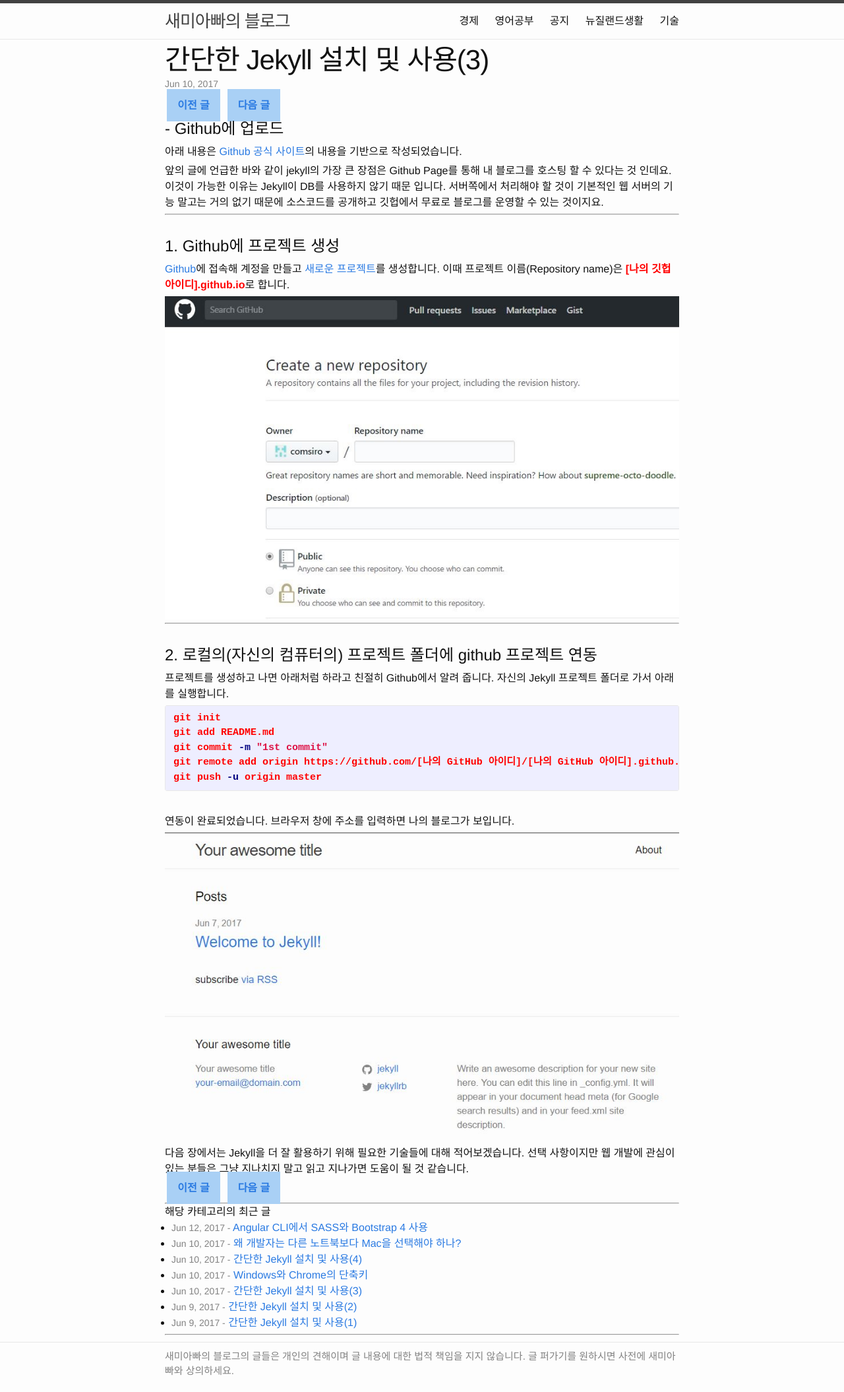
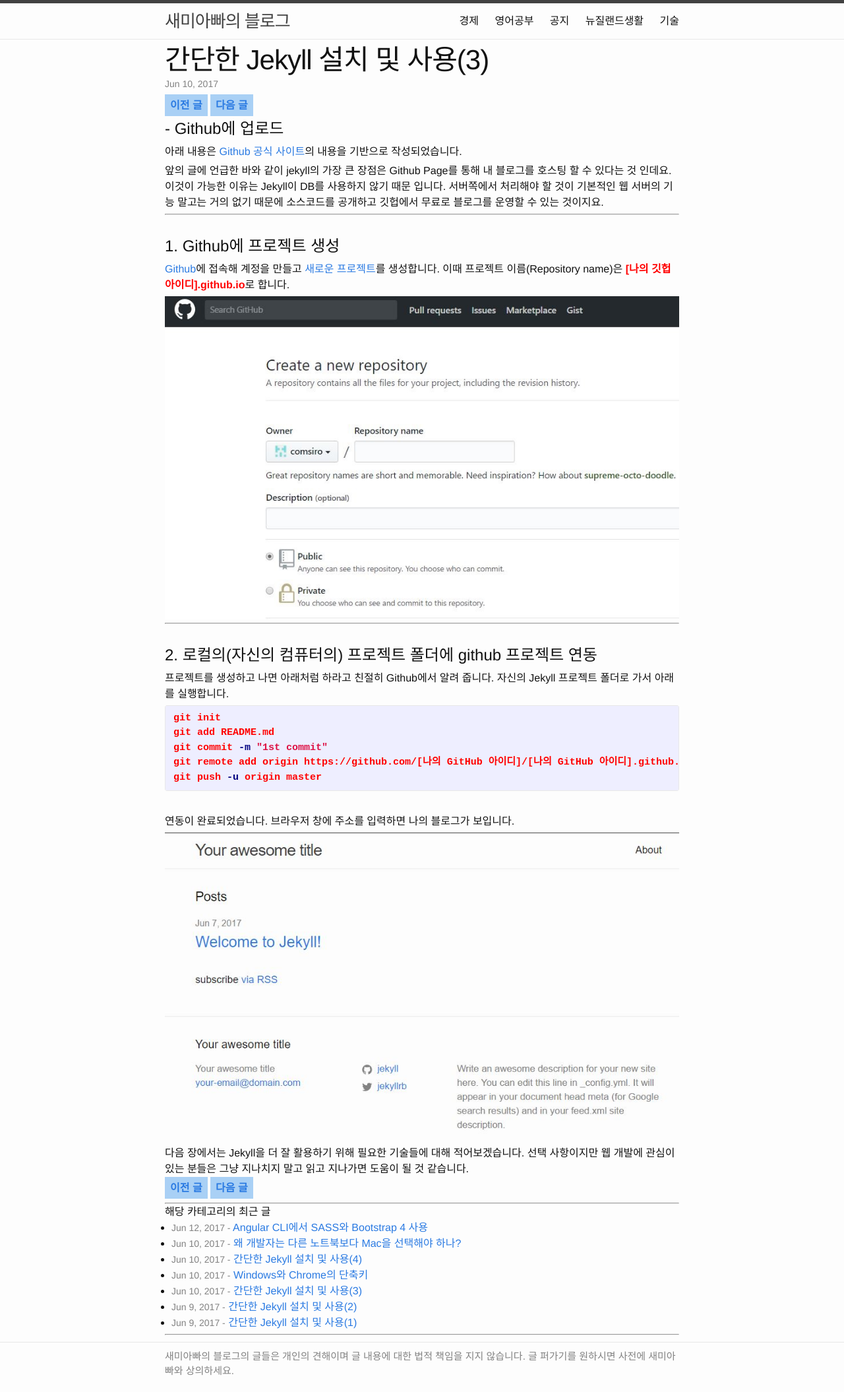
Before and after one commit to comsiro/comsiro.github.io, a Jekyll site: the page built from _posts/tech/2017-06-11-JekyllInstallation3.markdown, in a window 1280 px wide. Shown: the whole page at 66% size. Built offline with Jekyll 4.4.1, drawn with Linux system fonts in a browser that asks for light colours; comment, search, counter and statistics services are not loaded.

Commit message:
Post view fix

```diff
--- a/_sass/minima/_base.scss
+++ b/_sass/minima/_base.scss
@@ -224,6 +224,5 @@ pre {
 .page-change{
   background-color: #A9D0F5;
   font-weight: bold;
-  padding: 1em;
-  margin: 0.2em;
+  padding: 0.5em;
 }
```
